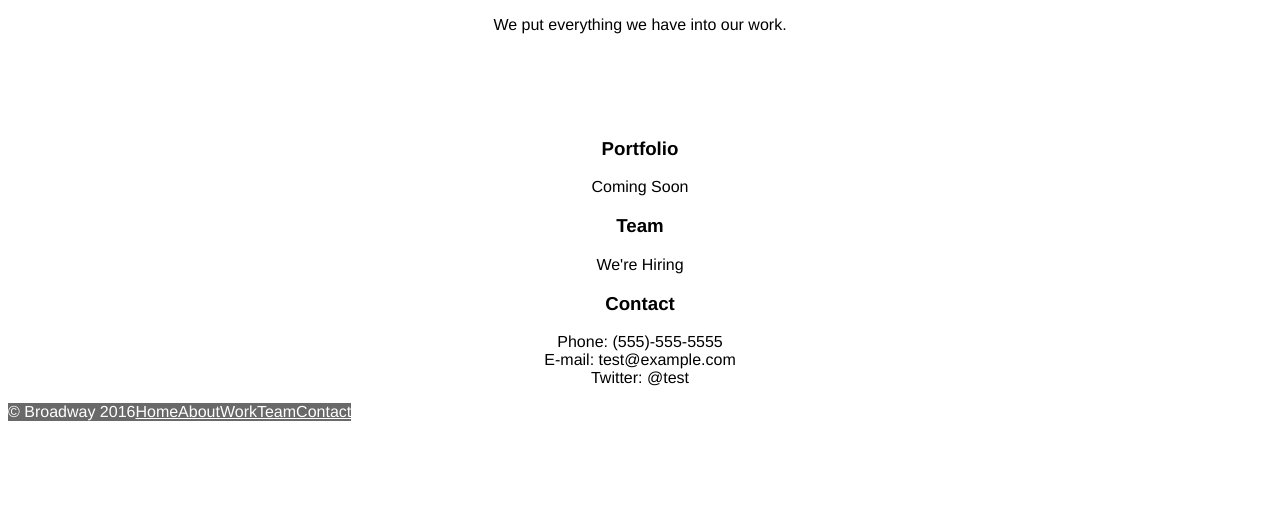
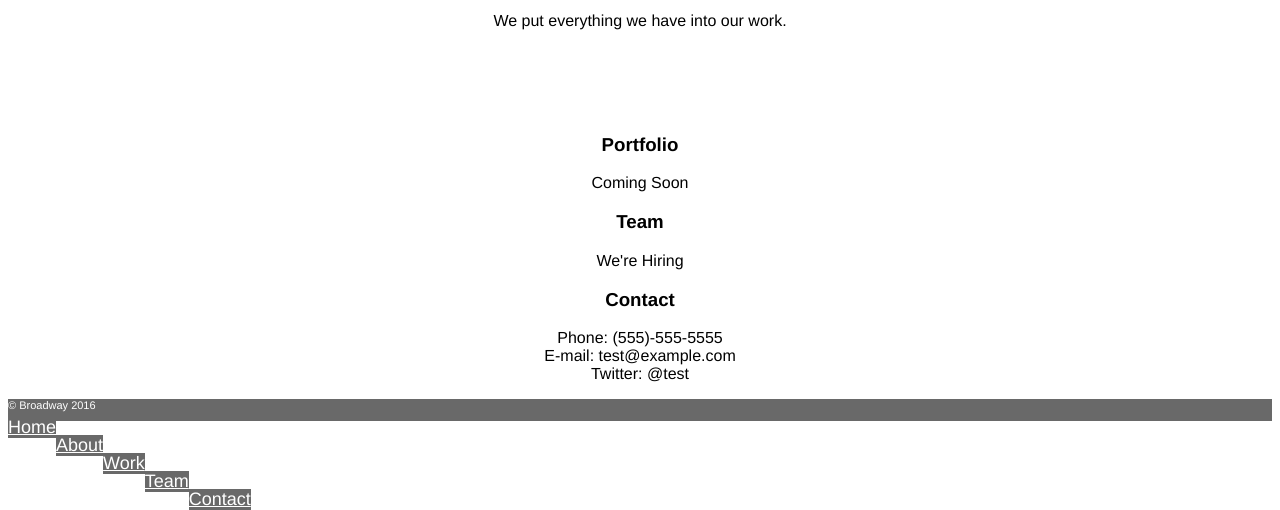
Before and after one commit to bradrogers1/Broadway, a plain HTML site: page index.html in a window 1280 px wide. Shown: the part 1607-2117 px from the top of the page. Before the commit the page ends 2028 px from the top, so only its background shows below. Drawn offline with Linux system fonts and the light colour scheme.

Commit message:
fifth commit

```diff
--- a/index.html
+++ b/index.html
@@ -8,14 +8,14 @@
   <body>
     <div class="broadway">
       <h1> Broadway Design </h1>
-      <h4><a href="./broadway/index.html"> Home </a></h4>
-      <h4><a href="./broadway/index.html"> About </a></h4>
-      <h4><a href="./broadway/index.html"> Work </a></h4>
-      <h4><a href="./broadway/index.html"> Team </a></h4>
-      <h4><a href="./broadway/index.html"> Contact </a></h4>
+      <h2><a href="./broadway/index.html"> Home </a></h2>
+      <h2><a href="./broadway/index.html"> About </a></h2>
+      <h2><a href="./broadway/index.html"> Work </a></h2>
+      <h2><a href="./broadway/index.html"> Team </a></h2>
+      <h2><a href="./broadway/index.html"> Contact </a></h2>
     </div>
     <div>
-      <h2> Our Process </h2>
+      <h4> Our Process </h4>
       <img src="https://s3.amazonaws.com/codecademy-content/programs/freelance-one/broadway/images/identify.svg">
       <h3> Identify </h3>
       <p> We focus on the most important details. </p>
@@ -39,18 +39,8 @@
           E-mail: test@example.com <br  />
           Twitter: @test
       </p>
-    </div>
+      <nav class="footer-bar">
+        <a class="copy"> &copy; Broadway 2016 </a><br  /><a href="./broadway/index.html"> Home </a><br  /><a href="./broadway/index.html"> About</a><br  /><a href="./broadway/index.html"> Work </a><br  /><a href="./broadway/index.html"> Team </a><br  /><a href="./broadway/index.html"> Contact </a>
+      </nav>
   </body>
-  <footer>
-    <div class="footer">
-      <ul>
-        <li id="copyright"> &copy; Broadway 2016 </li>
-        <li><a href="./broadway/index.html"> Home </a></li>
-        <li><a href="./broadway/index.html"> About </a></li>
-        <li><a href="./broadway/index.html"> Work </a></li>
-        <li><a href="./broadway/index.html"> Team </a></li>
-        <li><a href="./broadway/index.html"> Contact </a></li>
-      </ul>
-    </div>
-  </footer>
 </html>
--- a/resources/css/style.css
+++ b/resources/css/style.css
@@ -8,7 +8,7 @@ h1 {
 }
 
 .broadway {
-  background-image:url("../images/the-flatiron-building.png");
+  background-image:url("../images/the-flatiron-building (1).jpeg");
   color: white;
 }
 
@@ -17,11 +17,11 @@ body {
   font-family: Helvetica;
 }
 
-h4 {
+h2 {
   font-size: 18px;
 }
 
-h2 {
+h4 {
   font-size: 32px;
   font-weight:bold;
   color: black;
@@ -45,27 +45,26 @@ p {
   color: black;
 }
 
-ul {
-  list-style-type: none;
-  margin: 0;
-  padding: 0;
-}
-
-li {
-  display: inline;
-  float: left;
-  background-color: dimgray;
-  color: white;
-}
-
 a {
   color: white;
 }
 
-#copyright {
-  font size: 11px;
+.footer-bar {
+  width: 100%;
+  height: 22px;
+  background-color: dimgray;
+  display: inline-block;
 }
 
-.footer {
+.footer-bar > a {
+  background-color: dimgray;
+  color: white;
+  font-size: 18px;
+  float: left;
+}
+
+.footer-bar > .copy {
+  font-size: 11px;
+  color: white;
   background-color: dimgray;
 }
```
